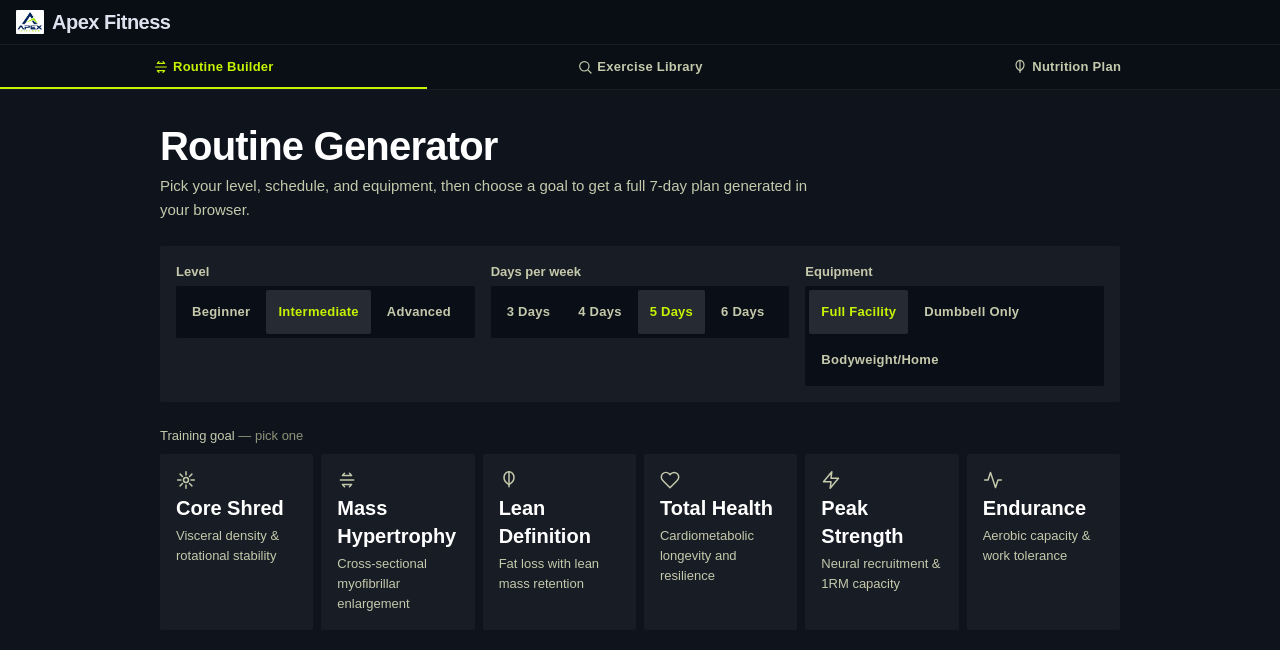
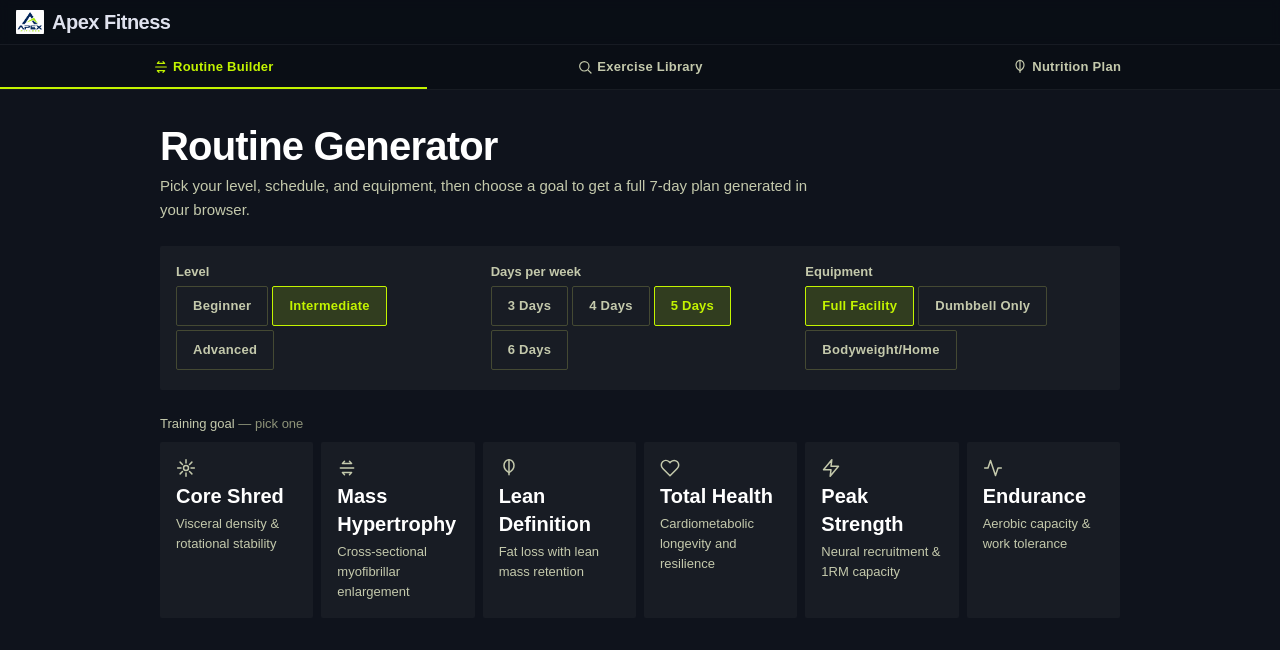
Before and after one commit to ShresthaPrajwal/Gym_app, a React (Vite) app: page / in a window 1280 px wide. Shown: the top 650 px of the page. Built offline with nearby package versions, Linux system fonts and the light colour scheme; the HTML template or start-up script is replaced by a standard one.

Commit message:
feat(T-consistent-chips-swdfhe): B-1 GREEN
Lane-Phase: green B-1

```diff
--- /dev/null
+++ b/src/components/ChipGroup.tsx
@@ -0,0 +1,44 @@
+import { Button } from './Button'
+
+type ChipGroupProps<T extends string | number> = {
+  /** Visible label above the chips. Omit when the surrounding UI already labels it. */
+  label?: string
+  /** Accessible name of the group; defaults to `label`. */
+  name?: string
+  options: { value: T; label: string }[]
+  value: T
+  onChange: (value: T) => void
+}
+
+// Single-choice selector: one swipeable row on phones, wrapping from md up.
+export function ChipGroup<T extends string | number>({ label, name = label, options, value, onChange }: ChipGroupProps<T>) {
+  return (
+    <div className="flex min-w-0 flex-col gap-xs">
+      {label && <span className="text-body-sm font-semibold text-on-surface-variant">{label}</span>}
+      <div
+        role="group"
+        aria-label={name}
+        className="flex gap-xs overflow-x-auto pb-1 [scrollbar-width:none] md:flex-wrap md:overflow-visible [&::-webkit-scrollbar]:hidden"
+      >
+        {options.map((opt) => {
+          const active = opt.value === value
+          return (
+            <Button
+              key={String(opt.value)}
+              variant="pill"
+              aria-pressed={active}
+              onClick={() => onChange(opt.value)}
+              className={`h-10 shrink-0 whitespace-nowrap border px-md ${
+                active
+                  ? 'border-primary-container bg-primary-container/15 text-primary-container'
+                  : 'border-outline-variant text-on-surface-variant hover:border-outline hover:text-on-surface'
+              }`}
+            >
+              {opt.label}
+            </Button>
+          )
+        })}
+      </div>
+    </div>
+  )
+}
--- a/src/components/index.ts
+++ b/src/components/index.ts
@@ -5,3 +5,4 @@ export { Select } from './Select'
 export { Badge } from './Badge'
 export { PageLayout } from './PageLayout'
 export { VideoThumbnail } from './VideoThumbnail'
+export { ChipGroup } from './ChipGroup'
--- a/src/pages/RoutineBuilder.tsx
+++ b/src/pages/RoutineBuilder.tsx
@@ -1,5 +1,5 @@
 import { useState, type JSX } from 'react'
-import { Badge, Button, Card, PageLayout, VideoThumbnail } from '../components'
+import { Badge, Button, Card, ChipGroup, PageLayout, VideoThumbnail } from '../components'
 import {
   CADENCES,
   EXPERIENCE_LEVELS,
@@ -81,19 +81,19 @@ export function RoutineBuilder() {
       </div>
 
       <div className="grid grid-cols-1 gap-md rounded bg-surface-container-low p-md lg:grid-cols-3">
-        <PillGroup
+        <ChipGroup
           label="Level"
           options={EXPERIENCE_LEVELS.map((level) => ({ value: level, label: EXPERIENCE_LABELS[level] }))}
           value={experience}
           onChange={setExperience}
         />
-        <PillGroup
+        <ChipGroup
           label="Days per week"
           options={CADENCES.map((c) => ({ value: c, label: `${c} Days` }))}
           value={cadence}
           onChange={setCadence}
         />
-        <PillGroup
+        <ChipGroup
           label="Equipment"
           options={HARDWARE_OPTIONS.map((h) => ({ value: h.value, label: h.label }))}
           value={hardware}
@@ -255,40 +255,6 @@ export function RoutineBuilder() {
   )
 }
 
-function PillGroup<T extends string | number>({
-  label,
-  options,
-  value,
-  onChange,
-}: {
-  label: string
-  options: { value: T; label: string }[]
-  value: T
-  onChange: (v: T) => void
-}) {
-  return (
-    <div className="flex flex-col gap-xs">
-      <span className="text-body-sm font-semibold text-on-surface-variant">{label}</span>
-      <div className="flex flex-wrap gap-1 rounded bg-surface-container-lowest p-1">
-        {options.map((opt) => (
-          <Button
-            key={String(opt.value)}
-            variant="pill"
-            onClick={() => onChange(opt.value)}
-            className={`min-h-[44px] px-3 ${
-              value === opt.value
-                ? 'bg-surface-container-high text-primary-container shadow-sm'
-                : 'text-on-surface-variant hover:text-on-surface'
-            }`}
-          >
-            {opt.label}
-          </Button>
-        ))}
-      </div>
-    </div>
-  )
-}
-
 function Stat({ label, value, className = '' }: { label: string; value: string; className?: string }) {
   return (
     <div className={`rounded bg-surface-container-lowest p-sm ${className}`}>
```
Also changed, not shown: 1 other file (tests, documents, lock files or other folders).
